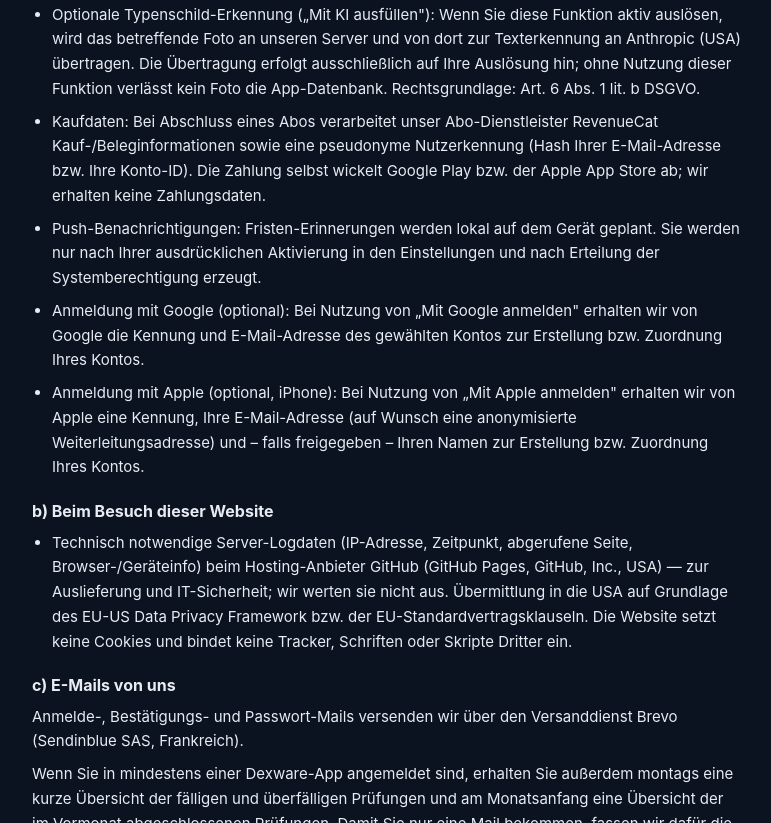
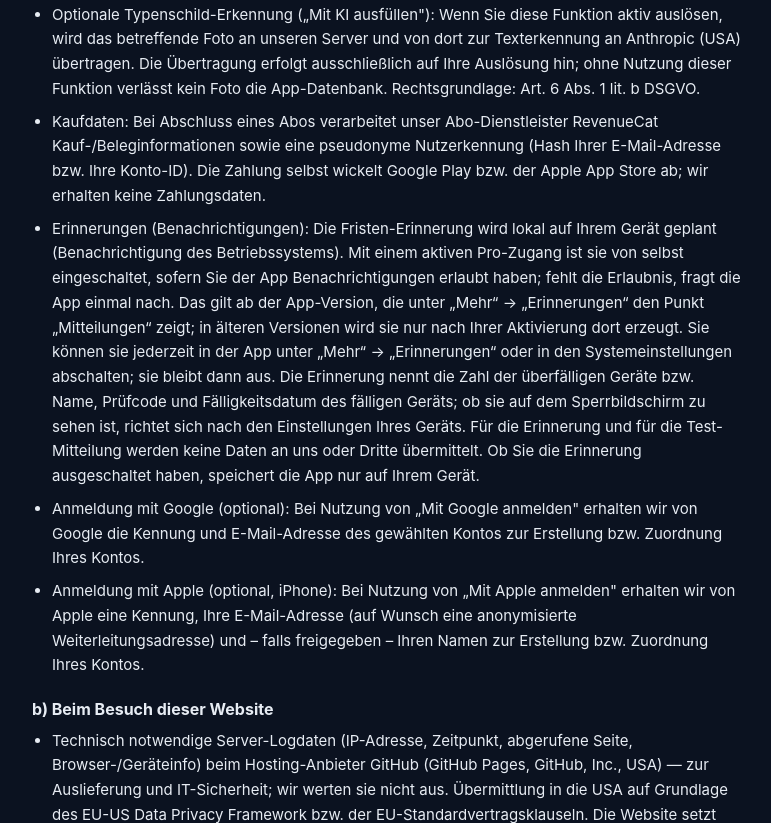
Before and after one commit to CraftlogAPP/pruefdex-landing, a plain HTML site: page datenschutz.html in a window 1280 px wide. Shown: the part 1052-1875 px from the top of the page, without its empty margins (252-1023 px from the left). Drawn offline with Linux system fonts and the light colour scheme.

Commit message:
Datenschutz 3 a) Erinnerungen (Stand 28.11.2026): Fristen-Erinnerung mit Pro von selbst an – ab der App-Version mit dem Punkt „Mitteilungen“ unter „Mehr“ → „Erinnerungen“, vorher nur nach Aktivierung; abschaltbar, bleibt dann aus; nennt Zahl der überfälligen Geräte bzw. Name, Prüfcode und Fälligkeitsdatum; Sperrbildschirm nach Geräte-Einstellung; Merker nur auf dem Gerät

```diff
--- a/datenschutz.html
+++ b/datenschutz.html
@@ -52,7 +52,7 @@
     </header>
 
     <h1>Datenschutzerklärung</h1>
-    <p class="muted">Stand: 24.11.2026</p>
+    <p class="muted">Stand: 28.11.2026</p>
 
     <h2>1. Verantwortlicher</h2>
     <p>
@@ -91,8 +91,16 @@
       <li>Kaufdaten: Bei Abschluss eines Abos verarbeitet unser Abo-Dienstleister RevenueCat Kauf-/Beleginformationen
         sowie eine pseudonyme Nutzerkennung (Hash Ihrer E-Mail-Adresse bzw. Ihre Konto-ID). Die Zahlung selbst
         wickelt Google Play bzw. der Apple App Store ab; wir erhalten keine Zahlungsdaten.</li>
-      <li>Push-Benachrichtigungen: Fristen-Erinnerungen werden lokal auf dem Gerät geplant. Sie werden nur nach
-        Ihrer ausdrücklichen Aktivierung in den Einstellungen und nach Erteilung der Systemberechtigung erzeugt.</li>
+      <li>Erinnerungen (Benachrichtigungen): Die Fristen-Erinnerung wird lokal auf Ihrem Gerät geplant
+        (Benachrichtigung des Betriebssystems). Mit einem aktiven Pro-Zugang ist sie von selbst eingeschaltet,
+        sofern Sie der App Benachrichtigungen erlaubt haben; fehlt die Erlaubnis, fragt die App einmal nach. Das
+        gilt ab der App-Version, die unter „Mehr“ → „Erinnerungen“ den Punkt „Mitteilungen“ zeigt; in älteren
+        Versionen wird sie nur nach Ihrer Aktivierung dort erzeugt. Sie können sie jederzeit in der App unter
+        „Mehr“ → „Erinnerungen“ oder in den Systemeinstellungen abschalten; sie bleibt dann aus. Die Erinnerung
+        nennt die Zahl der überfälligen Geräte bzw. Name, Prüfcode und Fälligkeitsdatum des fälligen Geräts; ob sie
+        auf dem Sperrbildschirm zu sehen ist, richtet sich nach den Einstellungen Ihres Geräts. Für die Erinnerung
+        und für die Test-Mitteilung werden keine Daten an uns oder Dritte übermittelt. Ob Sie die Erinnerung
+        ausgeschaltet haben, speichert die App nur auf Ihrem Gerät.</li>
       <li>Anmeldung mit Google (optional): Bei Nutzung von „Mit Google anmelden" erhalten wir von Google die
         Kennung und E-Mail-Adresse des gewählten Kontos zur Erstellung bzw. Zuordnung Ihres Kontos.</li>
       <li>Anmeldung mit Apple (optional, iPhone): Bei Nutzung von „Mit Apple anmelden" erhalten wir von Apple eine
```
